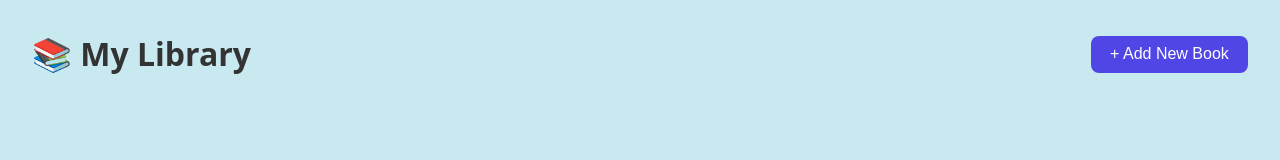
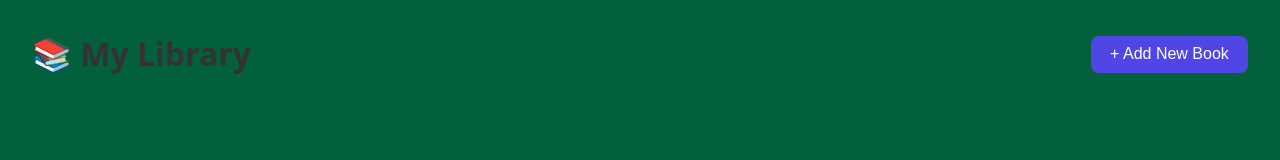
Before and after one commit to pikupika/odin-Library, a plain HTML site: page index.html in a window 1280 px wide. Drawn offline with Linux system fonts and the light colour scheme.

Commit message:
Update style.css

```diff
--- a/style.css
+++ b/style.css
@@ -7,7 +7,7 @@
 
 body {
   font-family: system-ui, sans-serif;
-  background: #0299be36;
+  background: rgb(2, 97, 60);
   color: #333;
   line-height: 1.4;
   padding: 2rem;
```
